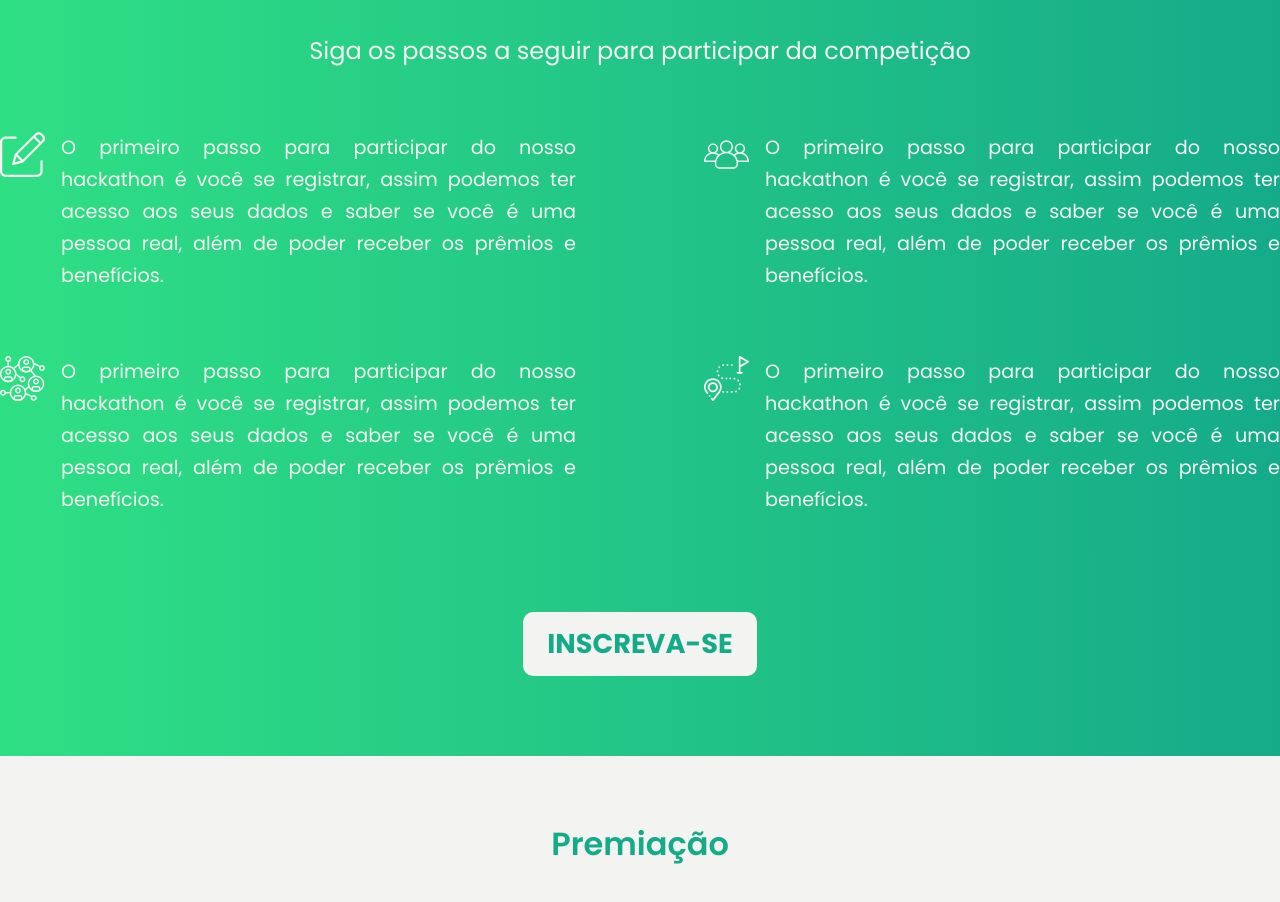
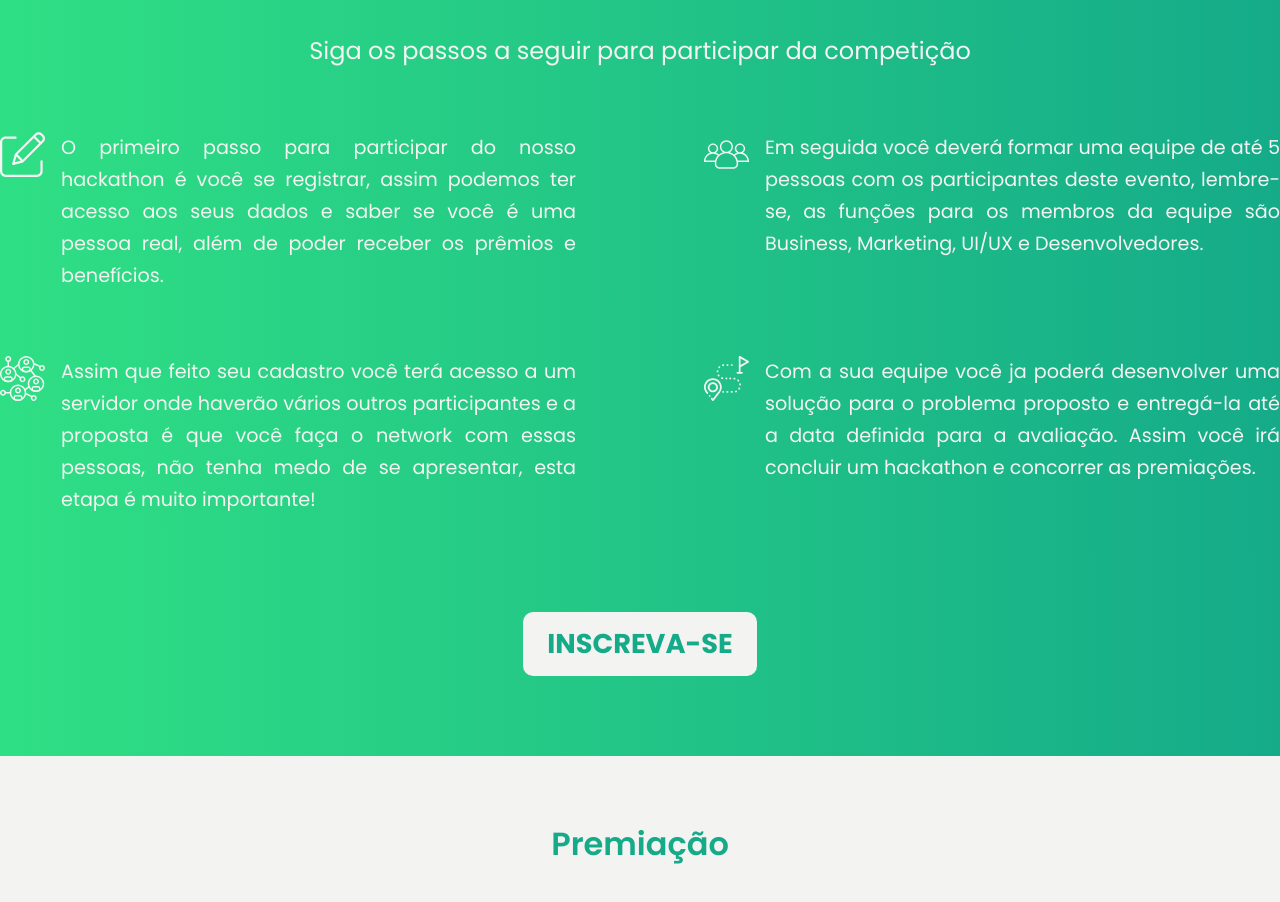
Before and after one commit to ETS-ReactNative2/web-nexhackathon, a React (Create React App) app: page / in a window 1280 px wide. Shown: the part 2760-3662 px from the top of the page. Built offline with nearby package versions, Linux system fonts and the light colour scheme.

Commit message:
ADD: About

```diff
--- a/src/presenter/screens/Landing/components/About/index.js
+++ b/src/presenter/screens/Landing/components/About/index.js
@@ -1,4 +1,4 @@
-import React from 'react';
+import React from "react";
 
 import {
   Content,
@@ -9,15 +9,14 @@ import {
   Cards,
   CardSingle,
   Icon,
-  Action
-} from './styles'
+  Action,
+} from "./styles";
 
-import AboutWaveImg from '../../../../../_assets/images/about_wave.svg'
-import EditImg from '../../../../../_assets/icons/edit.svg'
-import GroupImg from '../../../../../_assets/icons/group.svg'
-import NetworkImg from '../../../../../_assets/icons/network.svg'
-import RouteImg from '../../../../../_assets/icons/route.svg'
-
+import AboutWaveImg from "../../../../../_assets/images/about_wave.svg";
+import EditImg from "../../../../../_assets/icons/edit.svg";
+import GroupImg from "../../../../../_assets/icons/group.svg";
+import NetworkImg from "../../../../../_assets/icons/network.svg";
+import RouteImg from "../../../../../_assets/icons/route.svg";
 
 function AboutSection() {
   return (
@@ -26,9 +25,11 @@ function AboutSection() {
       <Main>
         <Title>
           <h1>Como funciona ?</h1>
-            <p>Hackathon é um evento inovador, que reúne programadores, designers e outros profissionais
-              ligados ao desenvolvimento de soluções em maratonas de trabalho com o objetivo de criar resoluções
-              específicas para um ou vários desafios.
+          <p>
+            Hackathon é um evento inovador, que reúne programadores, designers e
+            outros profissionais ligados ao desenvolvimento de soluções em
+            maratonas de trabalho com o objetivo de criar resoluções específicas
+            para um ou vários desafios.
           </p>
         </Title>
         <Instructions>
@@ -36,30 +37,38 @@ function AboutSection() {
           <Cards>
             <CardSingle>
               <Icon src={EditImg} />
-                <span>O primeiro passo para participar do nosso hackathon é você se registrar,
-                  assim podemos ter acesso aos seus dados e saber se você é uma pessoa real,
-                  além de poder  receber os prêmios e benefícios.
+              <span>
+                O primeiro passo para participar do nosso hackathon é você se
+                registrar, assim podemos ter acesso aos seus dados e saber se
+                você é uma pessoa real, além de poder receber os prêmios e
+                benefícios.
               </span>
             </CardSingle>
             <CardSingle>
               <Icon src={GroupImg} />
-                <span>O primeiro passo para participar do nosso hackathon é você se registrar,
-                  assim podemos ter acesso aos seus dados e saber se você é uma pessoa real,
-                  além de poder  receber os prêmios e benefícios.
+              <span>
+                Em seguida você deverá formar uma equipe de até 5 pessoas com os
+                participantes deste evento, lembre-se, as funções para os
+                membros da equipe são Business, Marketing, UI/UX e
+                Desenvolvedores.
               </span>
             </CardSingle>
             <CardSingle>
               <Icon src={NetworkImg} />
-                <span>O primeiro passo para participar do nosso hackathon é você se registrar,
-                  assim podemos ter acesso aos seus dados e saber se você é uma pessoa real,
-                  além de poder  receber os prêmios e benefícios.
+              <span>
+                Assim que feito seu cadastro você terá acesso a um servidor onde
+                haverão vários outros participantes e a proposta é que você faça
+                o network com essas pessoas, não tenha medo de se apresentar,
+                esta etapa é muito importante!
               </span>
             </CardSingle>
             <CardSingle>
               <Icon src={RouteImg} />
-                <span>O primeiro passo para participar do nosso hackathon é você se registrar,
-                  assim podemos ter acesso aos seus dados e saber se você é uma pessoa real,
-                  além de poder  receber os prêmios e benefícios.
+              <span>
+                Com a sua equipe você ja poderá desenvolver uma solução para o
+                problema proposto e entregá-la até a data definida para a
+                avaliação. Assim você irá concluir um hackathon e concorrer as
+                premiações.
               </span>
             </CardSingle>
           </Cards>
@@ -70,6 +79,6 @@ function AboutSection() {
       </Main>
     </Content>
   );
-};
+}
 
 export default AboutSection;
```
Lines whose indentation alone changed are shown as unchanged.
